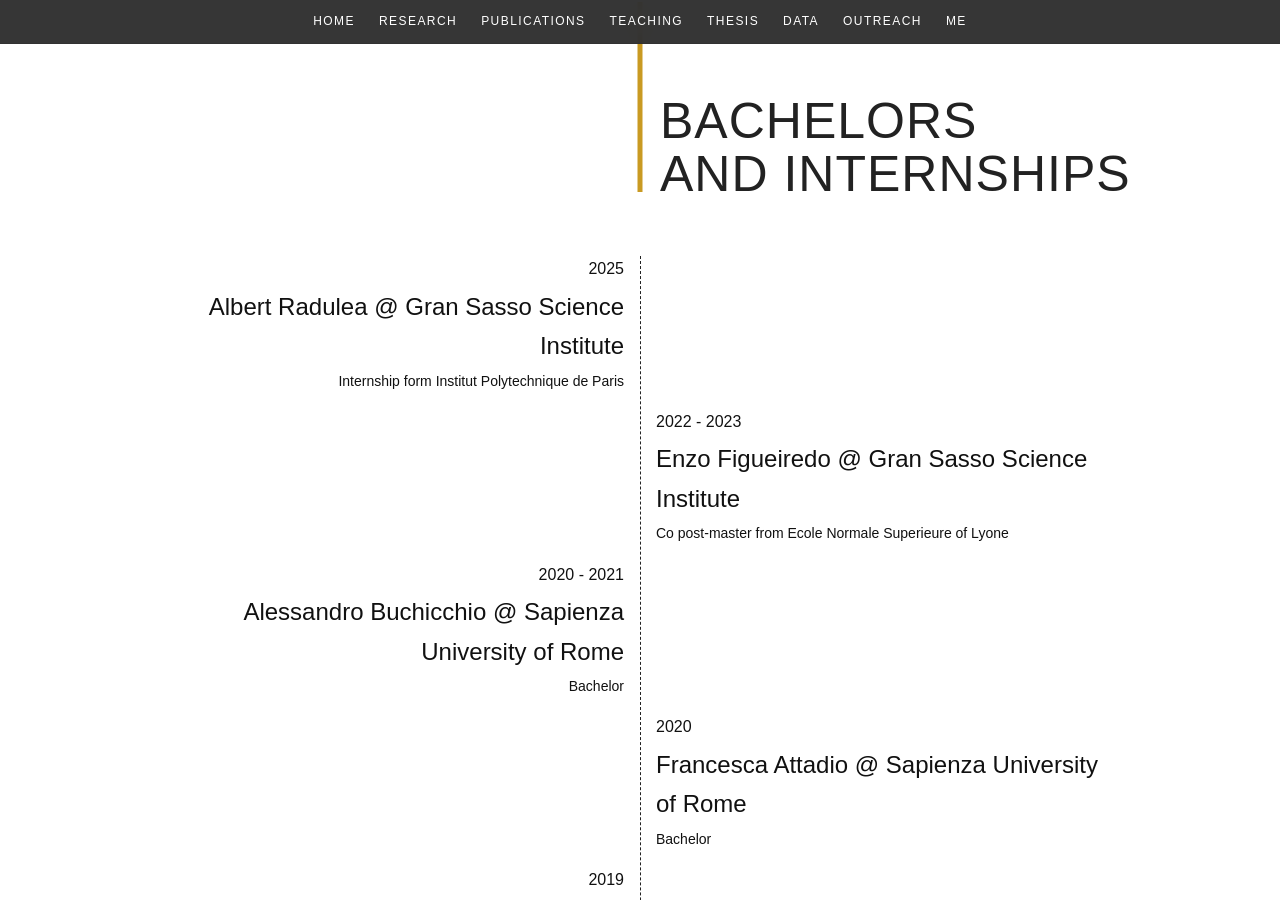
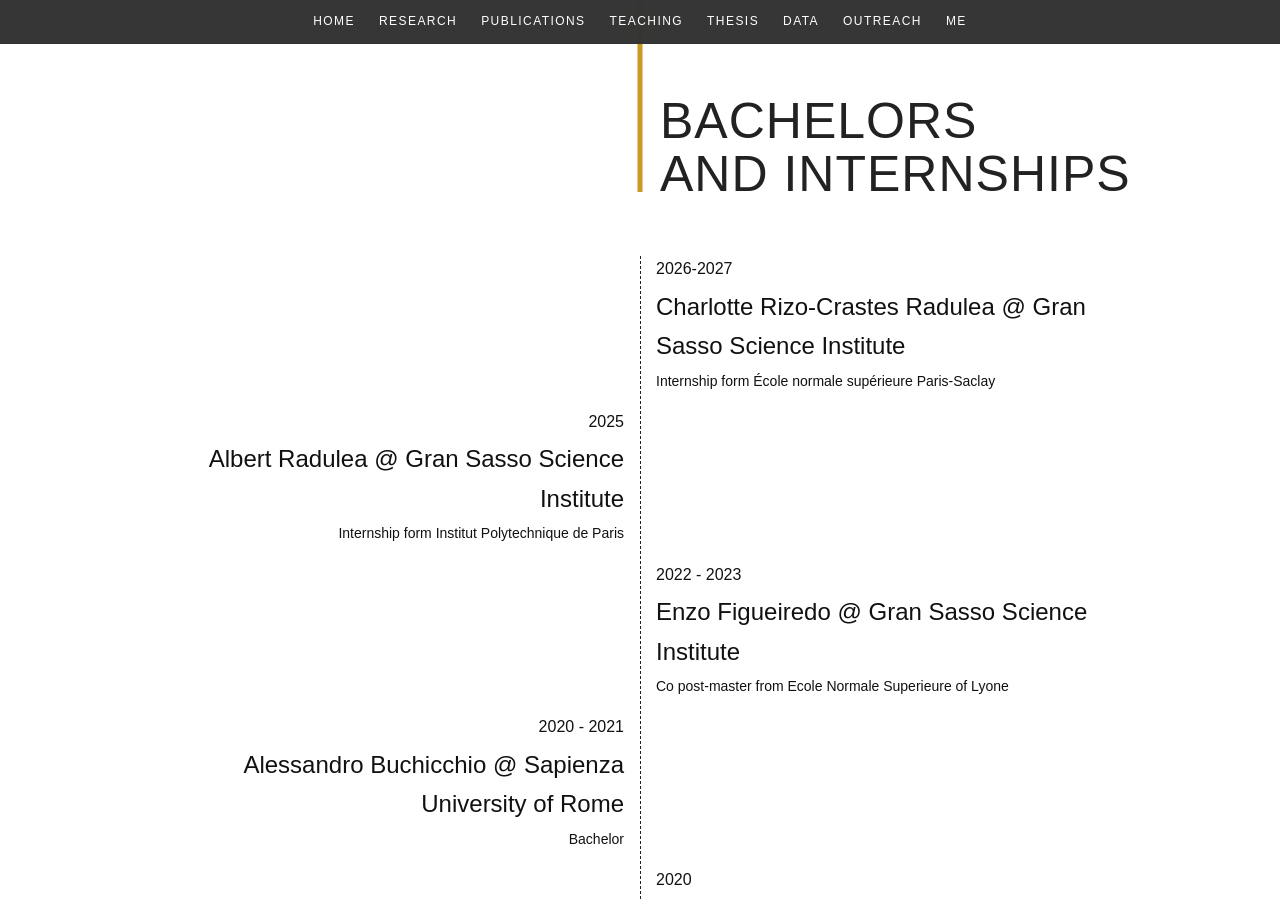
Before and after one commit to masellia/andreamaselli.github.io, a Jekyll site: the page built from pages/thesis.md, in a window 1280 px wide and 900 px high, scrolled down 5966 px. Built offline with Jekyll 4.4.1, drawn with Linux system fonts in a browser that asks for light colours; some web fonts are replaced.

```diff
--- a/pages/thesis.md
+++ b/pages/thesis.md
@@ -261,6 +261,12 @@
 
   <section class="thesis-timeline bachelor-timeline">
 
+    <div class="thesis-entry thesis-right bachelor-entry">
+      <div class="thesis-year">2026-2027</div>
+      <div class="thesis-student"> Charlotte Rizo-Crastes Radulea @ Gran Sasso Science Institute </div>
+      <div class="thesis-advisor">Internship form École normale supérieure Paris-Saclay</div>
+    </div>
+
     <div class="thesis-entry thesis-left bachelor-entry">
       <div class="thesis-year">2025</div>
       <div class="thesis-student"> Albert Radulea @ Gran Sasso Science Institute </div>
```
